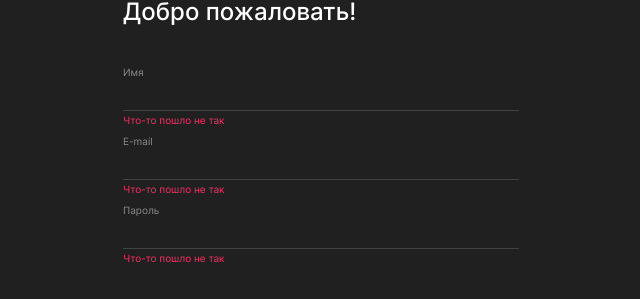
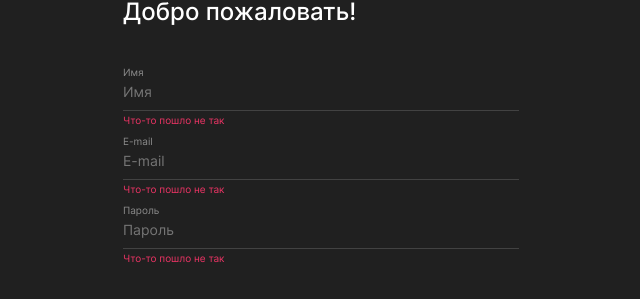
Before and after one commit to EugeneLanets/movies-explorer-frontend, a React (Create React App) app: page /signup in a window 1280 px wide. Shown: the part 142-441 px from the top of the page, without its empty margins (319-959 px from the left). Built offline with nearby package versions, Linux system fonts and the light colour scheme.

Commit message:
feat: add placeholders

```diff
--- a/src/components/SignForm/SignForm.scss
+++ b/src/components/SignForm/SignForm.scss
@@ -51,6 +51,11 @@
     margin-left: 1em;
     text-decoration: none;
     color: var(--buttonColor);
+    transition: .3s;
+
+    &:hover {
+      opacity: .7;
+    }
   }
 
   &__button {
--- a/src/components/SignForm/SignFormField/SignFormField.js
+++ b/src/components/SignForm/SignFormField/SignFormField.js
@@ -4,7 +4,7 @@ import './SignFormField.scss';
 const SignFormField = ({ label, inputType, fieldId }) => (
   <div className="sign-form__field sign-form-field">
     <label className="sign-form-field__label" htmlFor={fieldId}>{label}</label>
-    <input type={inputType} className="sign-form-field__input sign-form__text" id={fieldId} required />
+    <input type={inputType} className="sign-form-field__input sign-form__text" id={fieldId} required placeholder={label} />
     <p className="sign-form-field__error">Что-то пошло не так</p>
   </div>
 );
```
